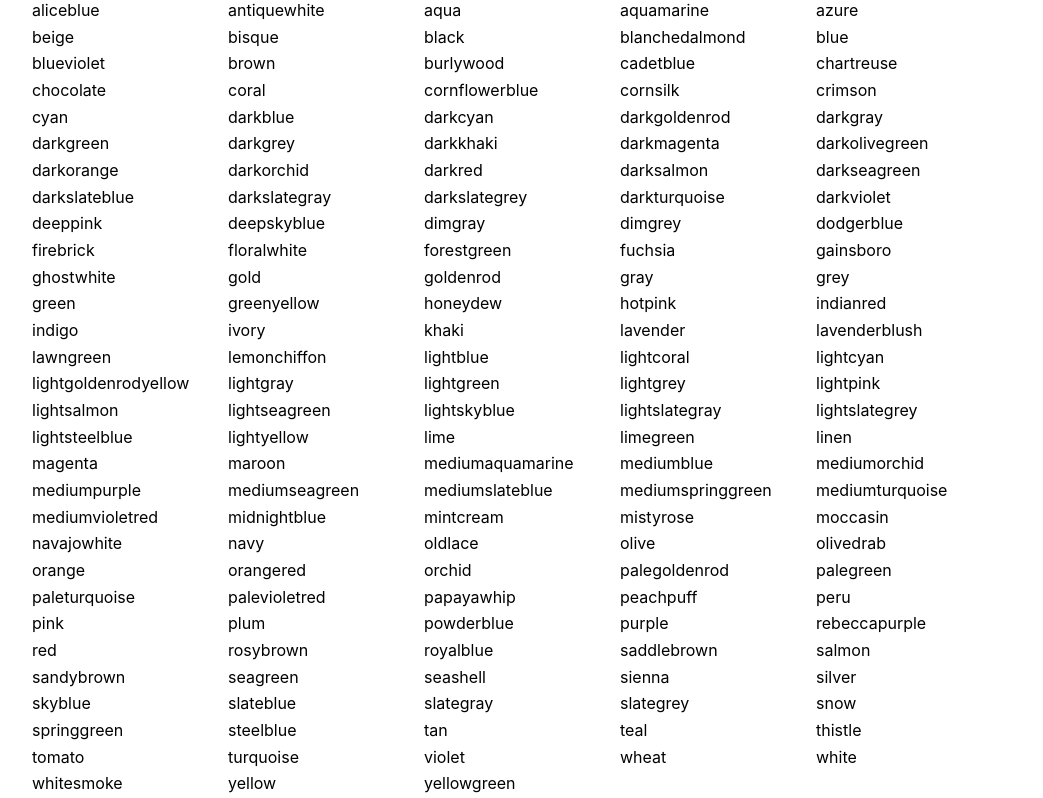
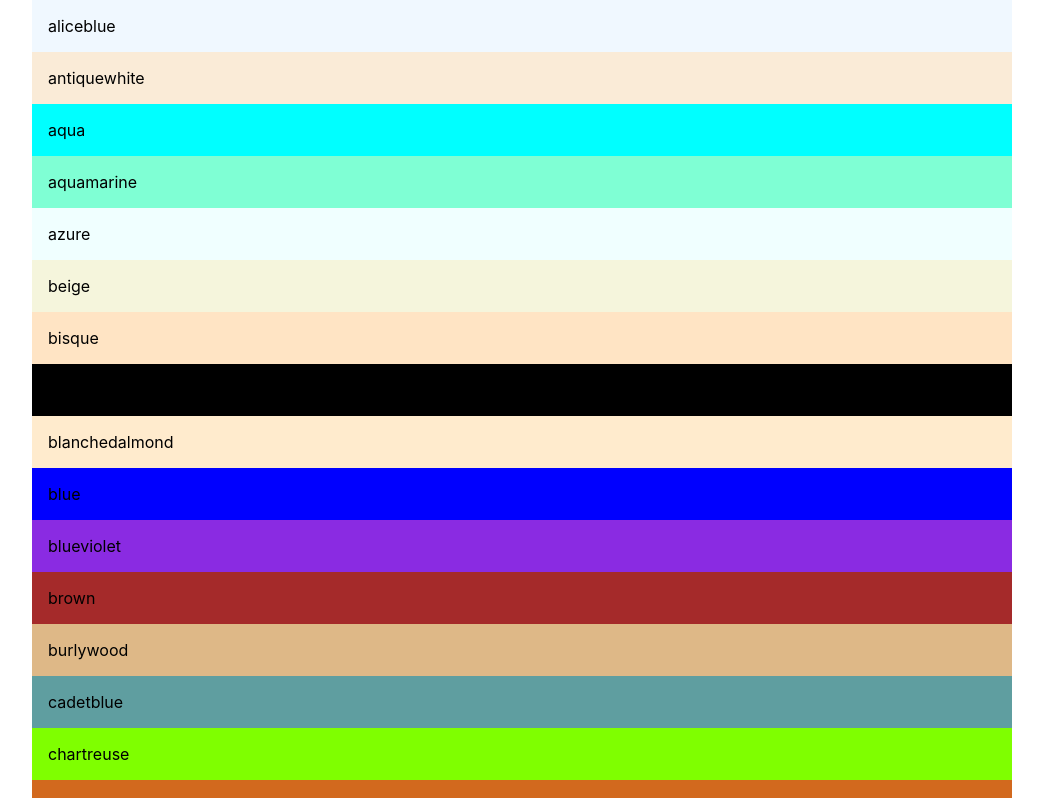
Before and after one commit to cindywu/reusable-components, a Next.js app: page /named-colors in a window 1280 px wide. Shown: the top 798 px of the page, without its empty margins (118-1161 px from the left). Built offline with nearby package versions, Linux system fonts and the light colour scheme.

Commit message:
spumoni colors

```diff
--- a/pages/named-colors/index.module.css
+++ b/pages/named-colors/index.module.css
@@ -3,7 +3,7 @@
   max-width: 980px;
   min-height: 100vh;
   display: grid;
-  grid-template-columns: 1fr 1fr 1fr 1fr 1fr;
+  grid-template-columns: repeat(100px, 10);
   /* grid-template-rows: repeat(1fr, 3); */
   /* grid-auto-flow: row; */
   /* grid-template-columns: 1fr 1fr 1fr;
@@ -16,5 +16,5 @@
 }
 
 .card {
-
+  padding: 1rem;
 }
--- a/pages/named-colors/index.tsx
+++ b/pages/named-colors/index.tsx
@@ -157,7 +157,13 @@ export default function NamedColors() {
     <div className={styles.container}>
       {colors.map((color: string) => {
         return (
-          <div className={styles.card} key={color}>
+          <div
+            className={styles.card}
+            key={color}
+            style={{
+              backgroundColor: `${color}`,
+            }}
+          >
             {color}
           </div>
         )
```
Also changed, not shown: pages/workspace-grid/index.module.css (+4 -4 lines).
